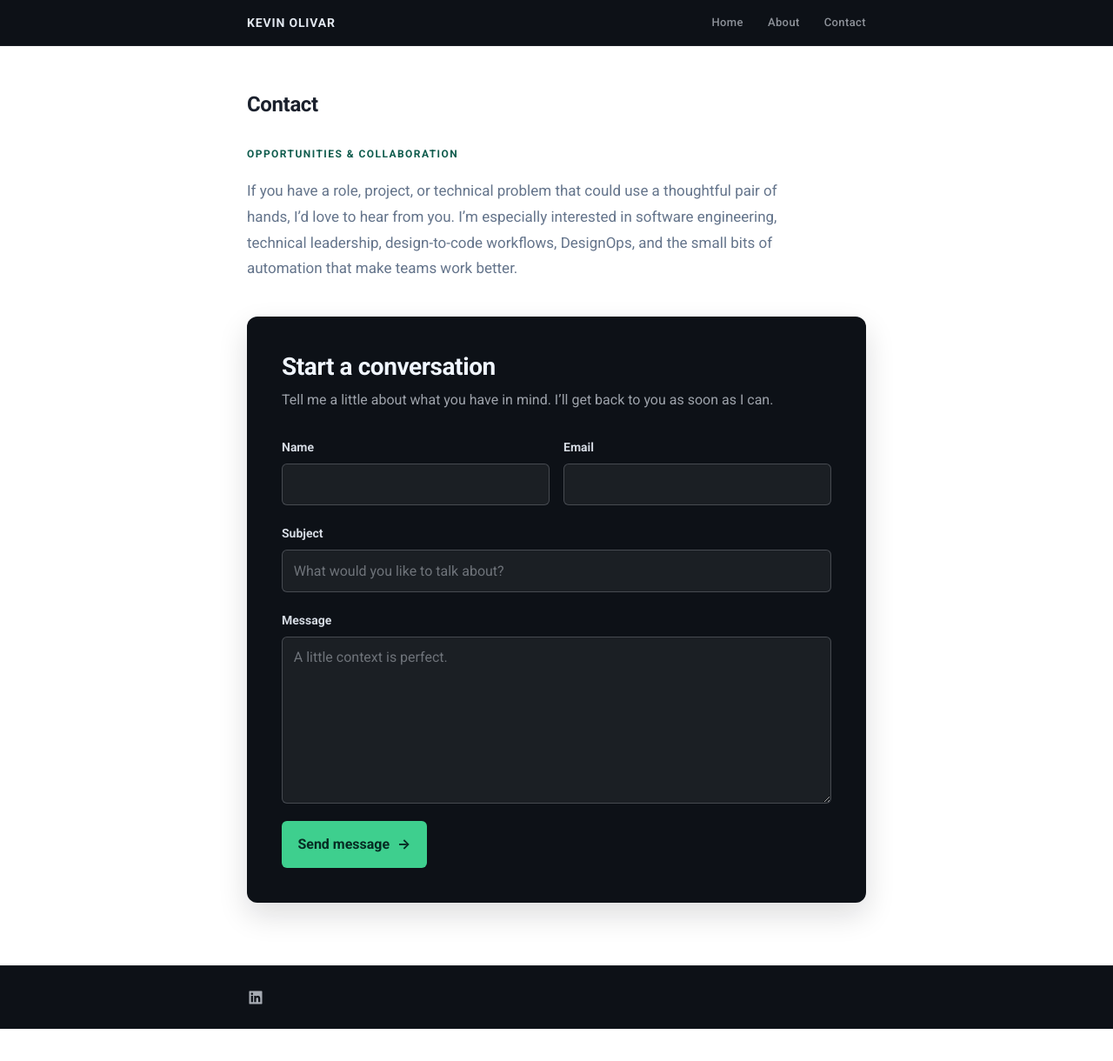
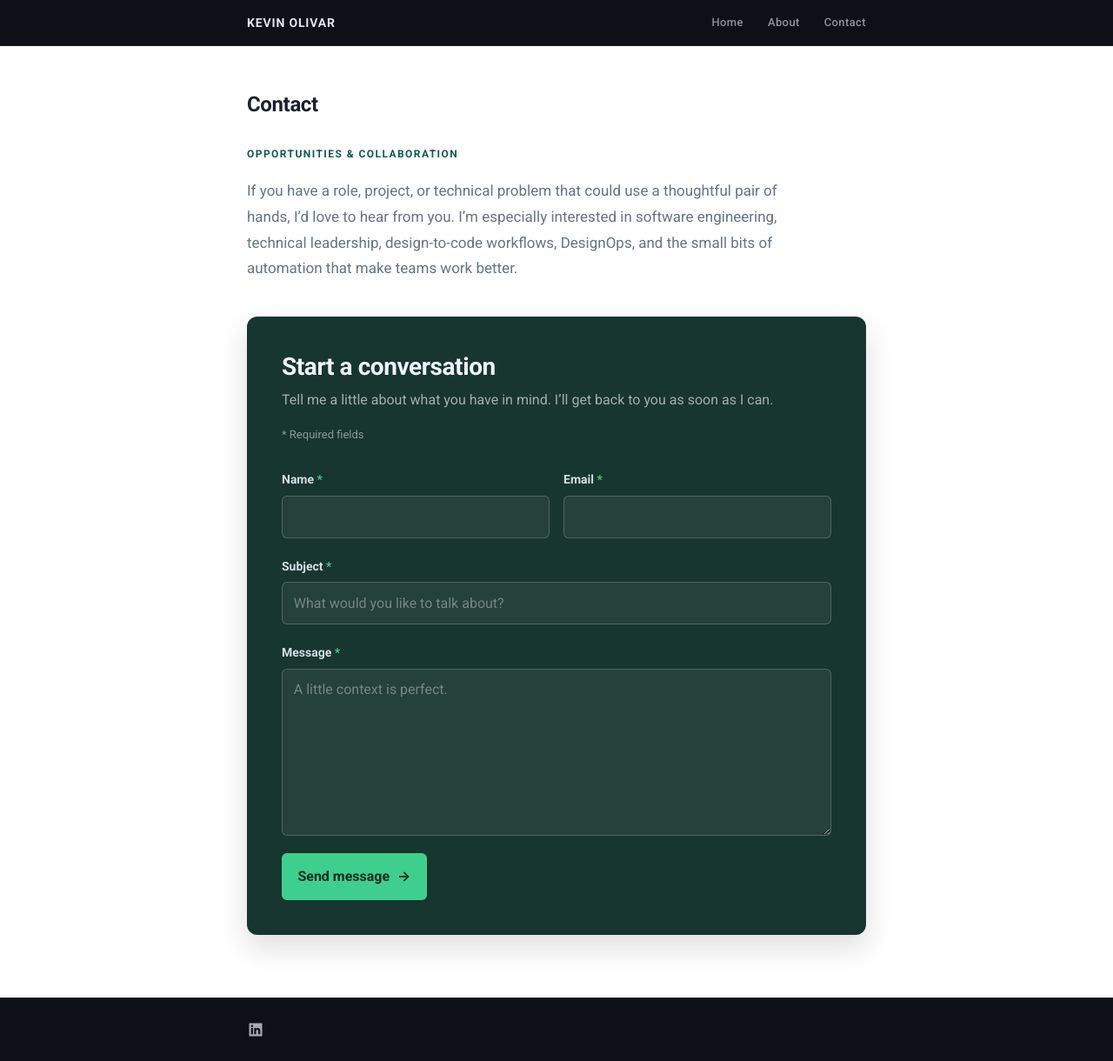
Before and after one commit to olivark/olivark.github.io, a Jekyll site: the page built from contact.md, in a window 1280 px wide and 1220 px high. Shown: the whole window at 87% size. Built offline with Jekyll 4.4.1, drawn with Linux system fonts in a browser that asks for light colours.

Commit message:
fix: update form background color

```diff
--- a/assets/site.css
+++ b/assets/site.css
@@ -321,7 +321,7 @@ blockquote strong { color: var(--text); font-style: normal; }
   margin-top: 2.5rem;
   padding: clamp(1.5rem, 5vw, 2.5rem);
   border-radius: 12px;
-  background: var(--header-bg);
+  background: #17362f;
   box-shadow: 0 14px 34px rgba(13, 17, 23, 0.14);
 }
 
@@ -338,6 +338,28 @@ blockquote strong { color: var(--text); font-style: normal; }
 .contact-panel-heading p {
   margin: 0;
   color: rgba(226, 232, 240, 0.68);
+}
+
+.contact-panel-heading .contact-required-note {
+  margin-top: 0.9rem;
+  color: rgba(226, 232, 240, 0.56);
+  font-size: 0.8125rem;
+}
+
+.contact-required {
+  color: var(--hero-accent);
+}
+
+.sr-only {
+  position: absolute;
+  width: 1px;
+  height: 1px;
+  padding: 0;
+  margin: -1px;
+  overflow: hidden;
+  clip: rect(0, 0, 0, 0);
+  white-space: nowrap;
+  border: 0;
 }
 
 .contact-form { margin: 0; }
--- a/contact.md
+++ b/contact.md
@@ -14,6 +14,7 @@ permalink: /contact/
   <div class="contact-panel-heading">
     <h2 id="contact-form-title">Start a conversation</h2>
     <p>Tell me a little about what you have in mind. I’ll get back to you as soon as I can.</p>
+    <p class="contact-required-note"><span aria-hidden="true">*</span> Required fields</p>
   </div>
 
   <form class="contact-form" action="{{ site.contact_form_endpoint }}" method="POST">
@@ -27,22 +28,22 @@ permalink: /contact/
 
     <div class="contact-form-row">
       <div class="contact-field">
-        <label for="contact-name">Name</label>
+        <label for="contact-name">Name <span class="contact-required" aria-hidden="true">*</span><span class="sr-only"> (required)</span></label>
         <input id="contact-name" name="name" type="text" autocomplete="name" required>
       </div>
       <div class="contact-field">
-        <label for="contact-email">Email</label>
+        <label for="contact-email">Email <span class="contact-required" aria-hidden="true">*</span><span class="sr-only"> (required)</span></label>
         <input id="contact-email" name="email" type="email" autocomplete="email" required>
       </div>
     </div>
 
     <div class="contact-field">
-      <label for="contact-subject">Subject</label>
+      <label for="contact-subject">Subject <span class="contact-required" aria-hidden="true">*</span><span class="sr-only"> (required)</span></label>
       <input id="contact-subject" name="subject" type="text" placeholder="What would you like to talk about?" required>
     </div>
 
     <div class="contact-field">
-      <label for="contact-message">Message</label>
+      <label for="contact-message">Message <span class="contact-required" aria-hidden="true">*</span><span class="sr-only"> (required)</span></label>
       <textarea id="contact-message" name="message" rows="7" placeholder="A little context is perfect." required></textarea>
     </div>
 
```
